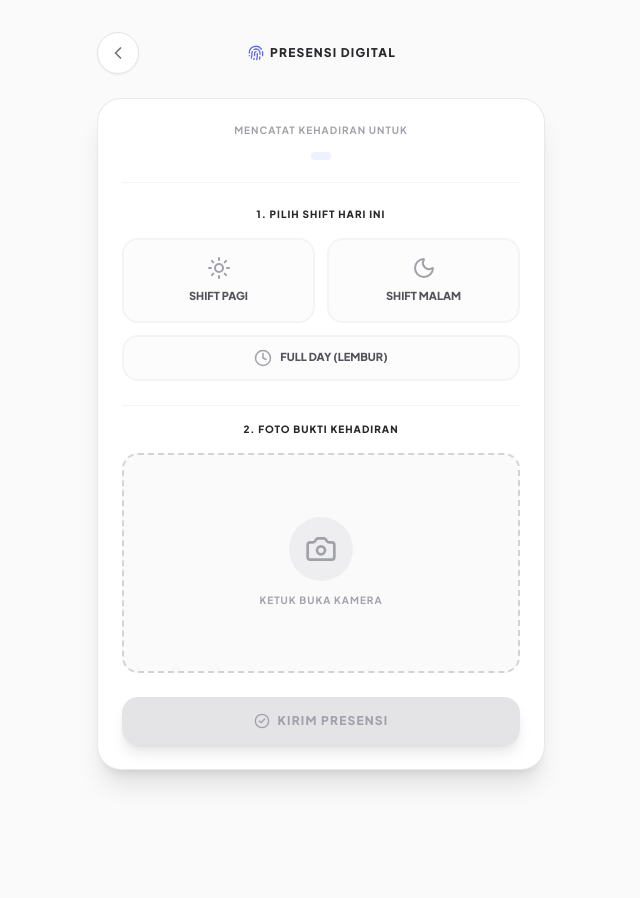
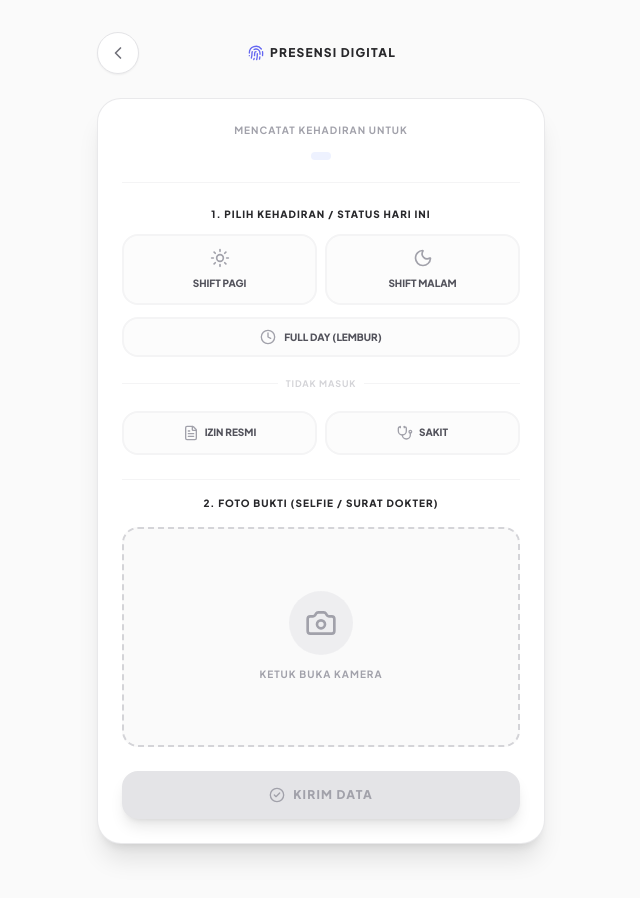
Before and after one commit to ovansahlan/bara-app, a Next.js app: page /absen in a window 1280 px wide. Shown: the top 898 px of the page, without its empty margins (319-959 px from the left). Before the commit the page ends 850 px from the top, so only its background shows below. Built offline with nearby package versions, Linux system fonts and the light colour scheme; sample sign-in values are in the browser's storage.

Commit message:
testtttttt

```diff
--- a/app/absen/page.tsx
+++ b/app/absen/page.tsx
@@ -3,14 +3,13 @@
 import React, { useState, useEffect, useRef } from 'react';
 import Link from 'next/link';
 import { useRouter } from 'next/navigation';
-import { ChevronLeft, Fingerprint, Sun, Moon, Clock, CheckCircle2, Camera, RefreshCw } from 'lucide-react';
+import { ChevronLeft, Fingerprint, Sun, Moon, Clock, CheckCircle2, Camera, RefreshCw, FileText, Stethoscope } from 'lucide-react';
 
 export default function HalamanAbsenKru() {
   const router = useRouter();
   const [profilKru, setProfilKru] = useState<any>(null);
   const [shiftPilihan, setShiftPilihan] = useState<string>('');
 
-  // State Kamera & Foto
   const [stream, setStream] = useState<MediaStream | null>(null);
   const [fotoBase64, setFotoBase64] = useState<string | null>(null);
   const videoRef = useRef<HTMLVideoElement>(null);
@@ -21,20 +20,13 @@ export default function HalamanAbsenKru() {
 
   useEffect(() => {
     const sesi = localStorage.getItem('kru_session');
-    if (!sesi) {
-      router.push('/kru/login');
-    } else {
-      setProfilKru(JSON.parse(sesi));
-    }
-
-    // Matikan kamera kalau kru keluar halaman mendadak
+    if (!sesi) router.push('/kru/login');
+    else setProfilKru(JSON.parse(sesi));
     return () => tutupKamera();
   }, [router]);
 
   useEffect(() => {
-    if (stream && videoRef.current) {
-      videoRef.current.srcObject = stream;
-    }
+    if (stream && videoRef.current) videoRef.current.srcObject = stream;
   }, [stream]);
 
   const bukaKamera = async () => {
@@ -57,39 +49,27 @@ export default function HalamanAbsenKru() {
     if (videoRef.current && canvasRef.current) {
       const context = canvasRef.current.getContext('2d');
       if (!context) return;
-
-      const MAX_WIDTH = 400;
-      const MAX_HEIGHT = 400;
-      canvasRef.current.width = MAX_WIDTH;
-      canvasRef.current.height = MAX_HEIGHT;
-
-      // Balik matriks kanvas (Mirror) agar foto tidak terbalik
-      context.translate(MAX_WIDTH, 0);
-      context.scale(-1, 1);
+      const MAX_WIDTH = 400; const MAX_HEIGHT = 400;
+      canvasRef.current.width = MAX_WIDTH; canvasRef.current.height = MAX_HEIGHT;
+      context.translate(MAX_WIDTH, 0); context.scale(-1, 1);
       context.drawImage(videoRef.current, 0, 0, MAX_WIDTH, MAX_HEIGHT);
       context.setTransform(1, 0, 0, 1, 0, 0);
-
       setFotoBase64(canvasRef.current.toDataURL('image/jpeg', 0.6));
       tutupKamera();
     }
   };
 
   const handleKirimAbsen = async () => {
-    if (!shiftPilihan) return alert("Pilih tipe shift Anda hari ini!");
-    if (!fotoBase64) return alert("Harap ambil foto selfie bukti kehadiran!");
+    if (!shiftPilihan) return alert("Pilih tipe shift / status kehadiran Anda!");
+    if (!fotoBase64) return alert("Harap ambil foto bukti kehadiran / surat dokter!");
 
     setIsLoading(true);
     try {
       const res = await fetch('/api/absen', {
         method: 'POST',
         headers: { 'Content-Type': 'application/json' },
-        body: JSON.stringify({
-          nama: profilKru.nama,
-          shift: shiftPilihan,
-          fotoBase64: fotoBase64
-        })
+        body: JSON.stringify({ nama: profilKru.nama, shift: shiftPilihan, fotoBase64: fotoBase64 })
       });
-
       const data = await res.json();
       if (res.ok && data.success) {
         setBerhasil(true);
@@ -112,16 +92,14 @@ export default function HalamanAbsenKru() {
         <div className="bg-white p-5 rounded-full text-emerald-500 mb-5 shadow-2xl scale-in-center">
           <CheckCircle2 size={80} strokeWidth={2.5} />
         </div>
-        <h1 className="text-3xl font-black text-white mb-2">ABSEN TERKUNCI!</h1>
-        <p className="text-emerald-100 font-medium">Foto dan jam kedatanganmu berhasil diverifikasi.<br/>Selamat bekerja, {profilKru.nama}!</p>
+        <h1 className="text-3xl font-black text-white mb-2">TEREKAM!</h1>
+        <p className="text-emerald-100 font-medium">Data kehadiran/status berhasil diverifikasi.<br/>Sehat selalu, {profilKru.nama}!</p>
       </div>
     );
   }
 
   return (
     <div className="min-h-screen bg-zinc-50 text-zinc-900 font-sans p-4 flex flex-col items-center pt-8 pb-20">
-
-      {/* HEADER */}
       <div className="w-full max-w-md flex items-center justify-between mb-6">
         <Link href="/kru/dashboard" className="p-2.5 bg-white border border-zinc-200 text-zinc-500 rounded-full hover:bg-zinc-100 transition-colors shadow-sm">
           <ChevronLeft size={20} />
@@ -133,50 +111,54 @@ export default function HalamanAbsenKru() {
       </div>
 
       <div className="w-full max-w-md bg-white p-6 rounded-3xl border border-zinc-200/80 shadow-xl space-y-6">
-
-        {/* INFO USER */}
         <div className="text-center pb-4 border-b border-zinc-100">
           <p className="text-[10px] font-bold text-zinc-400 uppercase tracking-widest mb-1">Mencatat kehadiran untuk</p>
           <h2 className="text-2xl font-black text-zinc-800 uppercase">{profilKru.nama}</h2>
           <span className="inline-block mt-2 text-[10px] font-black px-2.5 py-1 bg-indigo-50 text-indigo-600 rounded-lg uppercase tracking-wider">{profilKru.cabang}</span>
         </div>
 
-        {/* 1. PILIH SHIFT */}
+        {/* 1. PILIH SHIFT / STATUS */}
         <div className="space-y-3">
-          <p className="text-[10px] font-black text-zinc-800 uppercase tracking-widest text-center mb-4">1. Pilih Shift Hari Ini</p>
+          <p className="text-[10px] font-black text-zinc-800 uppercase tracking-widest text-center mb-3">1. Pilih Kehadiran / Status Hari Ini</p>
 
-          <div className="grid grid-cols-2 gap-3">
-            <button
-              onClick={() => setShiftPilihan('Shift Pagi')}
-              className={`p-4 rounded-2xl border-2 transition-all flex flex-col items-center gap-2 ${shiftPilihan === 'Shift Pagi' ? 'border-indigo-500 bg-indigo-50 shadow-md' : 'border-zinc-100 bg-zinc-50/50 text-zinc-400 hover:border-zinc-200'}`}
-            >
-              <Sun size={24} className={shiftPilihan === 'Shift Pagi' ? 'text-indigo-600' : 'text-zinc-400'} />
-              <span className={`text-[11px] font-black uppercase ${shiftPilihan === 'Shift Pagi' ? 'text-indigo-700' : 'text-zinc-600'}`}>Shift Pagi</span>
+          <div className="grid grid-cols-2 gap-2">
+            <button onClick={() => setShiftPilihan('Shift Pagi')} className={`p-3 rounded-2xl border-2 transition-all flex flex-col items-center gap-2 ${shiftPilihan === 'Shift Pagi' ? 'border-indigo-500 bg-indigo-50 shadow-md' : 'border-zinc-100 bg-zinc-50/50 text-zinc-400'}`}>
+              <Sun size={20} className={shiftPilihan === 'Shift Pagi' ? 'text-indigo-600' : 'text-zinc-400'} />
+              <span className={`text-[10px] font-black uppercase ${shiftPilihan === 'Shift Pagi' ? 'text-indigo-700' : 'text-zinc-600'}`}>Shift Pagi</span>
             </button>
-
-            <button
-              onClick={() => setShiftPilihan('Shift Malam')}
-              className={`p-4 rounded-2xl border-2 transition-all flex flex-col items-center gap-2 ${shiftPilihan === 'Shift Malam' ? 'border-indigo-500 bg-indigo-50 shadow-md' : 'border-zinc-100 bg-zinc-50/50 text-zinc-400 hover:border-zinc-200'}`}
-            >
-              <Moon size={24} className={shiftPilihan === 'Shift Malam' ? 'text-indigo-600' : 'text-zinc-400'} />
-              <span className={`text-[11px] font-black uppercase ${shiftPilihan === 'Shift Malam' ? 'text-indigo-700' : 'text-zinc-600'}`}>Shift Malam</span>
+            <button onClick={() => setShiftPilihan('Shift Malam')} className={`p-3 rounded-2xl border-2 transition-all flex flex-col items-center gap-2 ${shiftPilihan === 'Shift Malam' ? 'border-indigo-500 bg-indigo-50 shadow-md' : 'border-zinc-100 bg-zinc-50/50 text-zinc-400'}`}>
+              <Moon size={20} className={shiftPilihan === 'Shift Malam' ? 'text-indigo-600' : 'text-zinc-400'} />
+              <span className={`text-[10px] font-black uppercase ${shiftPilihan === 'Shift Malam' ? 'text-indigo-700' : 'text-zinc-600'}`}>Shift Malam</span>
             </button>
           </div>
 
-          <button
-            onClick={() => setShiftPilihan('Full Day')}
-            className={`w-full p-3 rounded-2xl border-2 transition-all flex justify-center items-center gap-2 ${shiftPilihan === 'Full Day' ? 'border-amber-500 bg-amber-50 shadow-md' : 'border-zinc-100 bg-zinc-50/50 text-zinc-400 hover:border-zinc-200'}`}
-          >
-            <Clock size={18} className={shiftPilihan === 'Full Day' ? 'text-amber-600' : 'text-zinc-400'} />
-            <span className={`text-[11px] font-black uppercase ${shiftPilihan === 'Full Day' ? 'text-amber-700' : 'text-zinc-600'}`}>Full Day (Lembur)</span>
+          <button onClick={() => setShiftPilihan('Full Day')} className={`w-full p-2.5 rounded-2xl border-2 transition-all flex justify-center items-center gap-2 ${shiftPilihan === 'Full Day' ? 'border-indigo-500 bg-indigo-50 shadow-md' : 'border-zinc-100 bg-zinc-50/50 text-zinc-400'}`}>
+            <Clock size={16} className={shiftPilihan === 'Full Day' ? 'text-indigo-600' : 'text-zinc-400'} />
+            <span className={`text-[10px] font-black uppercase ${shiftPilihan === 'Full Day' ? 'text-indigo-700' : 'text-zinc-600'}`}>Full Day (Lembur)</span>
           </button>
+
+          <div className="flex items-center gap-2 py-2">
+            <div className="h-px bg-zinc-100 flex-1"></div>
+            <span className="text-[9px] font-bold text-zinc-300 uppercase tracking-widest">Tidak Masuk</span>
+            <div className="h-px bg-zinc-100 flex-1"></div>
+          </div>
+
+          <div className="grid grid-cols-2 gap-2">
+            <button onClick={() => setShiftPilihan('Izin Resmi')} className={`p-3 rounded-2xl border-2 transition-all flex justify-center items-center gap-1.5 ${shiftPilihan === 'Izin Resmi' ? 'border-amber-500 bg-amber-50 shadow-md' : 'border-zinc-100 bg-zinc-50/50 text-zinc-400'}`}>
+              <FileText size={16} className={shiftPilihan === 'Izin Resmi' ? 'text-amber-600' : 'text-zinc-400'} />
+              <span className={`text-[10px] font-black uppercase ${shiftPilihan === 'Izin Resmi' ? 'text-amber-700' : 'text-zinc-600'}`}>Izin Resmi</span>
+            </button>
+            <button onClick={() => setShiftPilihan('Sakit')} className={`p-3 rounded-2xl border-2 transition-all flex justify-center items-center gap-1.5 ${shiftPilihan === 'Sakit' ? 'border-orange-500 bg-orange-50 shadow-md' : 'border-zinc-100 bg-zinc-50/50 text-zinc-400'}`}>
+              <Stethoscope size={16} className={shiftPilihan === 'Sakit' ? 'text-orange-600' : 'text-zinc-400'} />
+              <span className={`text-[10px] font-black uppercase ${shiftPilihan === 'Sakit' ? 'text-orange-700' : 'text-zinc-600'}`}>Sakit</span>
+            </button>
+          </div>
         </div>
 
-        {/* 2. KAMERA SELFIE */}
+        {/* 2. KAMERA BUKTI */}
         <div className="pt-4 border-t border-zinc-100">
-          <p className="text-[10px] font-black text-zinc-800 uppercase tracking-widest text-center mb-4">2. Foto Bukti Kehadiran</p>
+          <p className="text-[10px] font-black text-zinc-800 uppercase tracking-widest text-center mb-4">2. Foto Bukti (Selfie / Surat Dokter)</p>
           <div className="bg-zinc-50 border-2 border-dashed border-zinc-300 rounded-2xl p-2 flex flex-col items-center justify-center relative overflow-hidden min-h-[220px]">
-
             {stream && !fotoBase64 && (
               <>
                 <video ref={videoRef} autoPlay playsInline muted className="w-full h-[220px] object-cover rounded-xl shadow-inner -scale-x-100" />
@@ -185,7 +167,6 @@ export default function HalamanAbsenKru() {
                 </button>
               </>
             )}
-
             {fotoBase64 && (
               <>
                 <img src={fotoBase64} alt="Selfie" className="w-full h-[220px] object-cover rounded-xl shadow-inner" />
@@ -194,7 +175,6 @@ export default function HalamanAbsenKru() {
                 </button>
               </>
             )}
-
             {!stream && !fotoBase64 && (
               <button type="button" onClick={bukaKamera} className="text-zinc-400 flex flex-col items-center gap-3 p-10 hover:text-indigo-500 transition-colors">
                 <div className="p-4 bg-zinc-200/50 rounded-full"><Camera size={32} /></div>
@@ -206,18 +186,9 @@ export default function HalamanAbsenKru() {
         </div>
 
         {/* TOMBOL SUBMIT */}
-        <button
-          onClick={handleKirimAbsen}
-          disabled={!shiftPilihan || !fotoBase64 || isLoading}
-          className="w-full mt-4 py-4 bg-zinc-900 hover:bg-zinc-800 disabled:bg-zinc-200 disabled:text-zinc-400 text-white font-black text-xs uppercase tracking-widest rounded-2xl flex items-center justify-center gap-2 shadow-lg transition-all active:scale-95"
-        >
-          {isLoading ? (
-            <><RefreshCw size={16} className="animate-spin" /> MENGIRIM DATA...</>
-          ) : (
-            <><CheckCircle2 size={16} /> KIRIM PRESENSI</>
-          )}
+        <button onClick={handleKirimAbsen} disabled={!shiftPilihan || !fotoBase64 || isLoading} className="w-full mt-4 py-4 bg-zinc-900 hover:bg-zinc-800 disabled:bg-zinc-200 disabled:text-zinc-400 text-white font-black text-xs uppercase tracking-widest rounded-2xl flex items-center justify-center gap-2 shadow-lg transition-all active:scale-95">
+          {isLoading ? <><RefreshCw size={16} className="animate-spin" /> MENGIRIM DATA...</> : <><CheckCircle2 size={16} /> KIRIM DATA</>}
         </button>
-
       </div>
     </div>
   );
--- a/app/api/owner/rekap-absen/route.ts
+++ b/app/api/owner/rekap-absen/route.ts
@@ -8,15 +8,16 @@ export async function GET(request: Request) {
     const { searchParams } = new URL(request.url);
     const namaKru = (searchParams.get('nama') || '').toLowerCase().trim();
 
-    if (!namaKru) {
-      return NextResponse.json({ error: 'Nama kru tidak valid.' }, { status: 400 });
-    }
+    if (!namaKru) return NextResponse.json({ error: 'Nama kru tidak valid.' }, { status: 400 });
 
-    // Ambil bulan berjalan (YYYY-MM)
     const today = new Date();
-    const month = String(today.getMonth() + 1).padStart(2, '0');
-    const year = today.getFullYear();
+    // Gunakan waktu lokal Jakarta
+    const localDate = new Date(today.toLocaleString('en-US', { timeZone: 'Asia/Jakarta' }));
+
+    const month = String(localDate.getMonth() + 1).padStart(2, '0');
+    const year = localDate.getFullYear();
     const prefixBulan = `${year}-${month}`;
+    const hariBerjalan = localDate.getDate(); // Tanggal hari ini (misal: 15)
 
     const spreadsheetId = process.env.GOOGLE_SHEET_ID;
     const clientEmail = process.env.GOOGLE_SERVICE_ACCOUNT_EMAIL;
@@ -31,42 +32,44 @@ export async function GET(request: Request) {
     const resAbsen = await sheets.spreadsheets.values.get({ spreadsheetId, range: 'Absensi!A:D' });
     const rows = resAbsen.data.values || [];
 
-    let tepatWaktu = 0;
-    let telat = 0;
-    let prepDapur = 0;
-    let fullDay = 0;
+    let tepatWaktu = 0; let telat = 0; let prepDapur = 0;
+    let fullDay = 0; let izin = 0; let sakit = 0;
+
+    // Gunakan Set() agar kalau 1 hari dia absen 2x (pagi & malam), tetap dihitung 1 hari kerja
+    const hariKerjaTercatat = new Set();
 
     rows.slice(1).forEach(row => {
       const timestamp = row[0] ? row[0].toString().trim() : '';
       const nama = row[1] ? row[1].toString().toLowerCase().trim() : '';
       const shift = row[2] ? row[2].toString().trim() : '';
 
-      // Hanya hitung jika bulan dan nama cocok
       if (timestamp.startsWith(prefixBulan) && nama === namaKru) {
-        const timeOnly = timestamp.split(' ')[1] || '23:59:59'; // Ambil HH:mm:ss
+        const dateOnly = timestamp.split(' ')[0];
+        hariKerjaTercatat.add(dateOnly); // Catat tanggal dia masuk
 
+        const timeOnly = timestamp.split(' ')[1] || '23:59:59';
         if (shift === 'Shift Pagi') {
-          if (timeOnly <= '09:00:59') tepatWaktu++;
-          else telat++;
-        }
-        else if (shift === 'Shift Malam') {
+          if (timeOnly <= '09:00:59') tepatWaktu++; else telat++;
+        } else if (shift === 'Shift Malam') {
           if (timeOnly <= '12:30:59') prepDapur++;
           else if (timeOnly > '12:30:59' && timeOnly <= '14:00:59') tepatWaktu++;
           else telat++;
-        }
-        else if (shift === 'Full Day') {
-          fullDay++;
-        }
+        } else if (shift === 'Full Day') fullDay++;
+        else if (shift === 'Izin Resmi') izin++;
+        else if (shift === 'Sakit') sakit++;
       }
     });
 
+    // RUMUS CERDAS: Total Hari Bulan Ini - Total Hari Dia Absen = Hari Libur / Alfa
+    const totalHariKerja = hariKerjaTercatat.size;
+    const hariKosong = Math.max(0, hariBerjalan - totalHariKerja);
+
     return NextResponse.json({
       success: true,
-      data: { tepatWaktu, telat, prepDapur, fullDay }
+      data: { tepatWaktu, telat, prepDapur, fullDay, izin, sakit, hariKosong, hariBerjalan }
     });
 
   } catch (error) {
-    console.error('API Rekap Absen Error:', error);
     return NextResponse.json({ error: 'Gagal memuat rekap absen.' }, { status: 500 });
   }
 }
--- a/app/owner/evaluasi/page.tsx
+++ b/app/owner/evaluasi/page.tsx
@@ -3,7 +3,7 @@
 import React, { useState, useEffect, FormEvent } from 'react';
 import Link from 'next/link';
 import { useRouter } from 'next/navigation';
-import { ChevronLeft, Award, ShieldCheck, RefreshCw, MessageSquareQuote, FileClock, AlertTriangle } from 'lucide-react';
+import { ChevronLeft, Award, ShieldCheck, RefreshCw, MessageSquareQuote, FileClock, AlertTriangle, Stethoscope, FileText, Coffee } from 'lucide-react';
 
 export default function FormEvaluasiOwner() {
   const router = useRouter();
@@ -22,6 +22,7 @@ export default function FormEvaluasiOwner() {
     catatan: ''
   });
 
+  // 1. Tarik Daftar Nama Kru
   useEffect(() => {
     const fetchSemuaKru = async () => {
       try {
@@ -37,7 +38,7 @@ export default function FormEvaluasiOwner() {
     fetchSemuaKru();
   }, []);
 
-  // Tarik data absen otomatis setiap kali Bos memilih nama kru
+  // 2. Tarik Data Rekap Absen saat nama dipilih
   useEffect(() => {
     if (!form.namaKru) {
       setRekapAbsen(null);
@@ -145,6 +146,8 @@ export default function FormEvaluasiOwner() {
                   <div className="text-center text-[10px] text-slate-500 py-4 animate-pulse">Menghitung data presensi...</div>
                 ) : rekapAbsen ? (
                   <div className="grid grid-cols-2 gap-3">
+
+                    {/* BARIS TEPAT WAKTU & TELAT */}
                     <div className="bg-slate-800/50 p-2.5 rounded-xl border border-slate-700">
                       <span className="text-[9px] font-bold text-emerald-400 uppercase tracking-wider block">Tepat Waktu</span>
                       <p className="text-sm font-black text-slate-200">{rekapAbsen.tepatWaktu} <span className="text-[9px] text-slate-500 font-medium">Hari</span></p>
@@ -153,7 +156,41 @@ export default function FormEvaluasiOwner() {
                       <span className="text-[9px] font-bold text-rose-400 uppercase tracking-wider block">Telat / Kesiangan</span>
                       <p className="text-sm font-black text-slate-200">{rekapAbsen.telat} <span className="text-[9px] text-slate-500 font-medium">Hari</span></p>
                     </div>
-                    <div className="bg-indigo-500/10 p-2.5 rounded-xl border border-indigo-500/30 col-span-2 flex items-center justify-between">
+
+                    {/* BARIS IZIN & SAKIT */}
+                    <div className="col-span-2 grid grid-cols-2 gap-3">
+                      <div className="bg-amber-500/10 p-2.5 rounded-xl border border-amber-500/20 flex items-center gap-2">
+                        <FileText size={16} className="text-amber-500/70" />
+                        <div>
+                          <span className="text-[9px] font-bold text-amber-500 uppercase tracking-wider block">Izin Resmi</span>
+                          <p className="text-xs font-black text-slate-200">{rekapAbsen.izin} Hari</p>
+                        </div>
+                      </div>
+                      <div className="bg-orange-500/10 p-2.5 rounded-xl border border-orange-500/20 flex items-center gap-2">
+                        <Stethoscope size={16} className="text-orange-500/70" />
+                        <div>
+                          <span className="text-[9px] font-bold text-orange-500 uppercase tracking-wider block">Sakit</span>
+                          <p className="text-xs font-black text-slate-200">{rekapAbsen.sakit} Hari</p>
+                        </div>
+                      </div>
+                    </div>
+
+                    {/* BARIS DETEKSI LIBUR / ALFA OTOMATIS */}
+                    <div className="bg-slate-800 p-2.5 rounded-xl border border-slate-700 col-span-2 flex items-center justify-between mt-1">
+                      <div>
+                        <span className="text-[9px] font-bold text-slate-400 uppercase tracking-wider block mb-0.5">Hari Kosong (Libur / Alfa)</span>
+                        <div className="flex items-center gap-1.5">
+                          <p className="text-sm font-black text-slate-200">{rekapAbsen.hariKosong} <span className="text-[9px] text-slate-500 font-medium">Hari</span></p>
+                          <span className="text-[8px] px-1.5 py-0.5 rounded bg-slate-700 text-slate-400">Dari {rekapAbsen.hariBerjalan} hari bulan ini</span>
+                        </div>
+                      </div>
+                      <div className={`p-2 rounded-lg ${rekapAbsen.hariKosong > 5 ? 'bg-rose-500/20 text-rose-500' : 'bg-slate-700 text-slate-400'}`}>
+                        {rekapAbsen.hariKosong > 5 ? <AlertTriangle size={18} /> : <Coffee size={18} />}
+                      </div>
+                    </div>
+
+                    {/* BARIS POTENSI OVERTIME */}
+                    <div className="bg-indigo-500/10 p-2.5 rounded-xl border border-indigo-500/30 col-span-2 flex items-center justify-between mt-1">
                       <div>
                         <span className="text-[9px] font-bold text-indigo-400 uppercase tracking-wider block mb-0.5">Potensi Overtime</span>
                         <div className="flex items-center gap-2 text-xs font-black text-slate-200">
@@ -164,6 +201,7 @@ export default function FormEvaluasiOwner() {
                       </div>
                       <AlertTriangle size={20} className="text-indigo-500/50" />
                     </div>
+
                   </div>
                 ) : (
                   <div className="text-center text-[10px] text-rose-500 py-2">Data absensi tidak ditemukan.</div>
```
